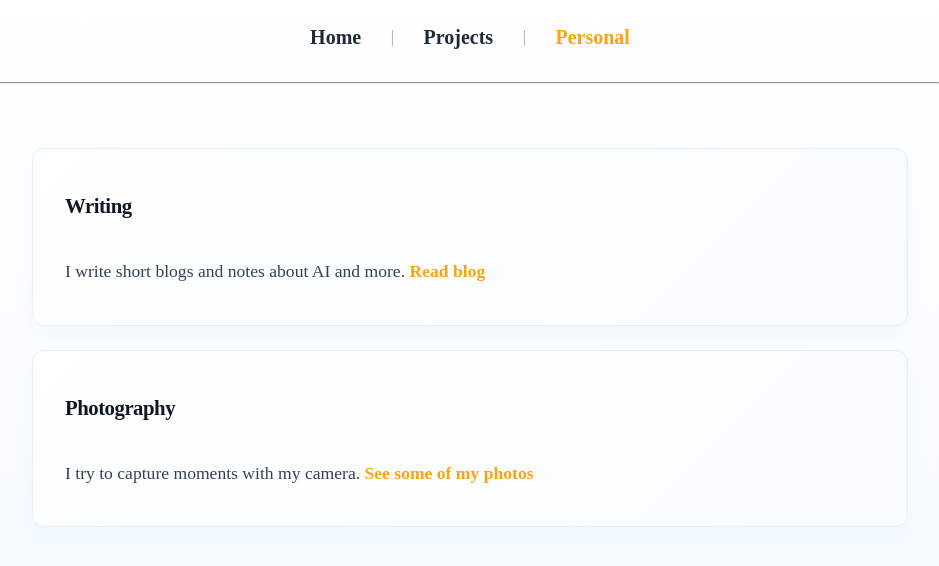
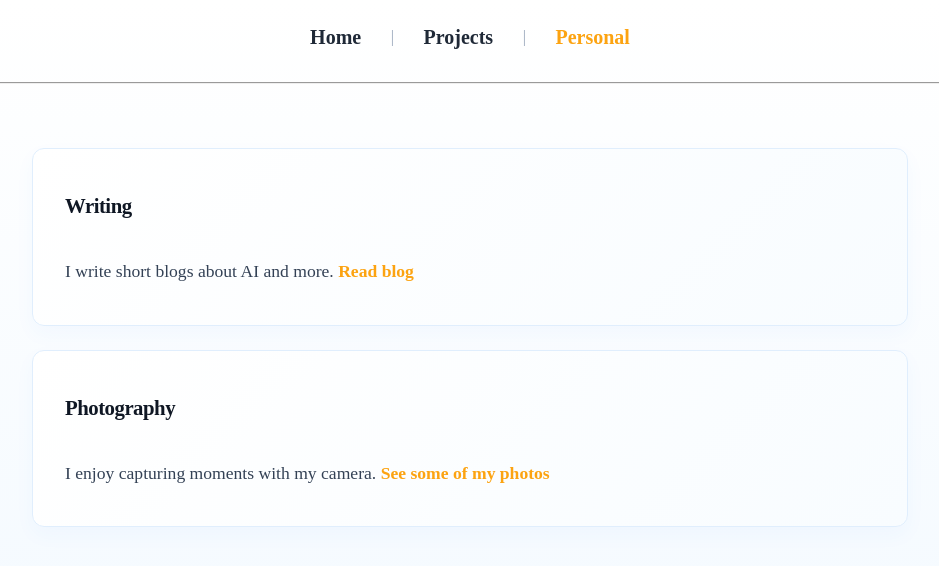
Before and after one commit to nickxir12/nickxir12.github.io, a Jekyll site: the page built from interests.md, in a window 1280 px wide. Shown: the top 566 px of the page, without its empty margins (170-1109 px from the left). Built offline with Jekyll 4.4.1, drawn with Linux system fonts in a browser that asks for light colours.

Commit message:
minor int

```diff
--- a/interests.md
+++ b/interests.md
@@ -13,13 +13,13 @@ permalink: /Personal.html
     <!-- Writing block -->
     <div class="project-card card">
       <h3>Writing</h3>
-      <p class="subtext">I write short blogs and notes about AI and more. <a class="photo-link" href="https://medium.com/">Read blog</a></p>
+      <p class="subtext">I write short blogs about AI and more. <a class="photo-link" href="https://medium.com/">Read blog</a></p>
     </div>
 
     <!-- Photography block -->
     <div class="project-card card">
       <h3>Photography</h3>
-      <p class="subtext">I try to capture moments with my camera. <a class="photo-link" href="https://www.flickr.com/photos/203606562@N02/">See some of my photos</a></p>
+      <p class="subtext">I enjoy capturing moments with my camera. <a class="photo-link" href="https://www.flickr.com/photos/203606562@N02/">See some of my photos</a></p>
     </div>
   </div>
 </section>
```
